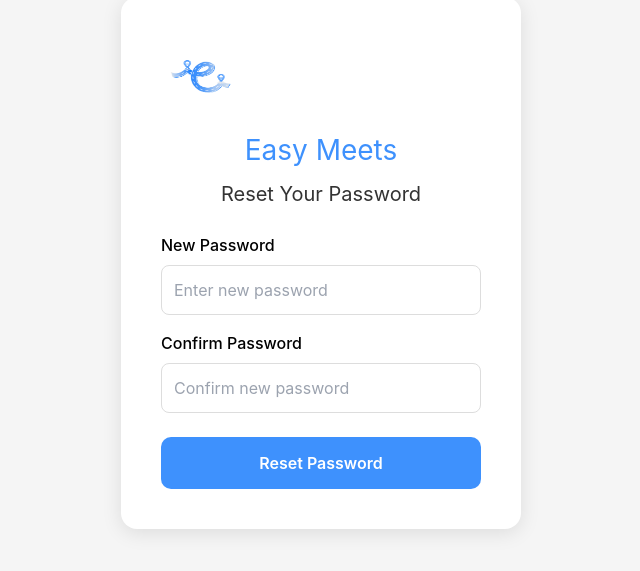
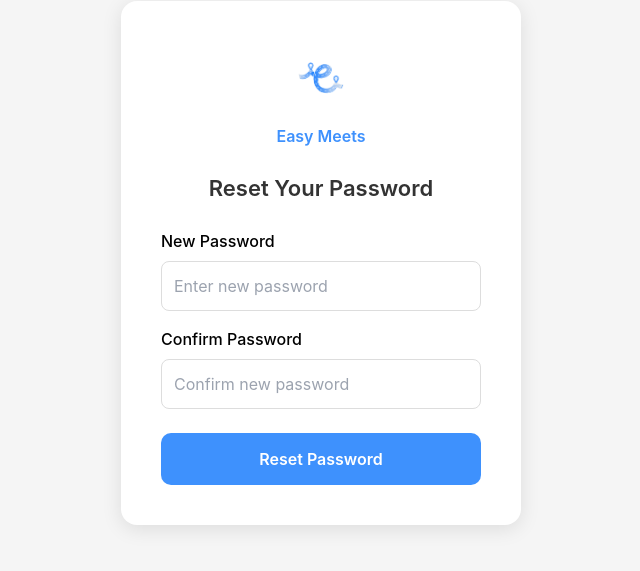
Before and after one commit to MarwhAlzandani/easymeets-web, a Next.js app: page /reset-password in a window 1280 px wide. Shown: the part 137-708 px from the top of the page, without its empty margins (319-959 px from the left). Built offline with nearby package versions, Linux system fonts and the light colour scheme; no server answers.

Commit message:
Fix logo styling on reset password page

```diff
--- a/app/reset-password/page.tsx
+++ b/app/reset-password/page.tsx
@@ -16,7 +16,6 @@ export default function ResetPassword() {
   const [error, setError] = useState('');
 
   useEffect(() => {
-    // Supabase will automatically pick up the token from the URL
     supabase.auth.onAuthStateChange(async (event, session) => {
       if (event === 'PASSWORD_RECOVERY') {
         // User is ready to reset password
@@ -71,25 +70,41 @@ export default function ResetPassword() {
         maxWidth: '400px',
         width: '100%',
       }}>
-        <div style={{ textAlign: 'center', marginBottom: '8px' }}>
+
+        {/* Logo and Brand */}
+        <div style={{
+          display: 'flex',
+          flexDirection: 'column',
+          alignItems: 'center',
+          marginBottom: '24px'
+        }}>
           <img
             src="/images/logo.png"
             alt="Easy Meets"
-    style={{ width: '80px', height: '80px', marginBottom: '12px' }}
+            style={{
+              width: '60px',
+              height: 'auto',
+              objectFit: 'contain',
+              marginBottom: '8px'
+            }}
           />
-  <h1 style={{
+          <p style={{
             color: '#3e91fd',
-    fontSize: '28px',
+            fontSize: '16px',
+            fontWeight: '600',
             margin: 0,
           }}>
             Easy Meets
-  </h1>
+          </p>
         </div>
+
+        {/* Title */}
         <h2 style={{
-          fontSize: '20px',
+          fontSize: '22px',
           marginBottom: '24px',
           textAlign: 'center',
           color: '#333',
+          fontWeight: '600',
         }}>
           Reset Your Password
         </h2>
```
Lines whose indentation alone changed are shown as unchanged.
